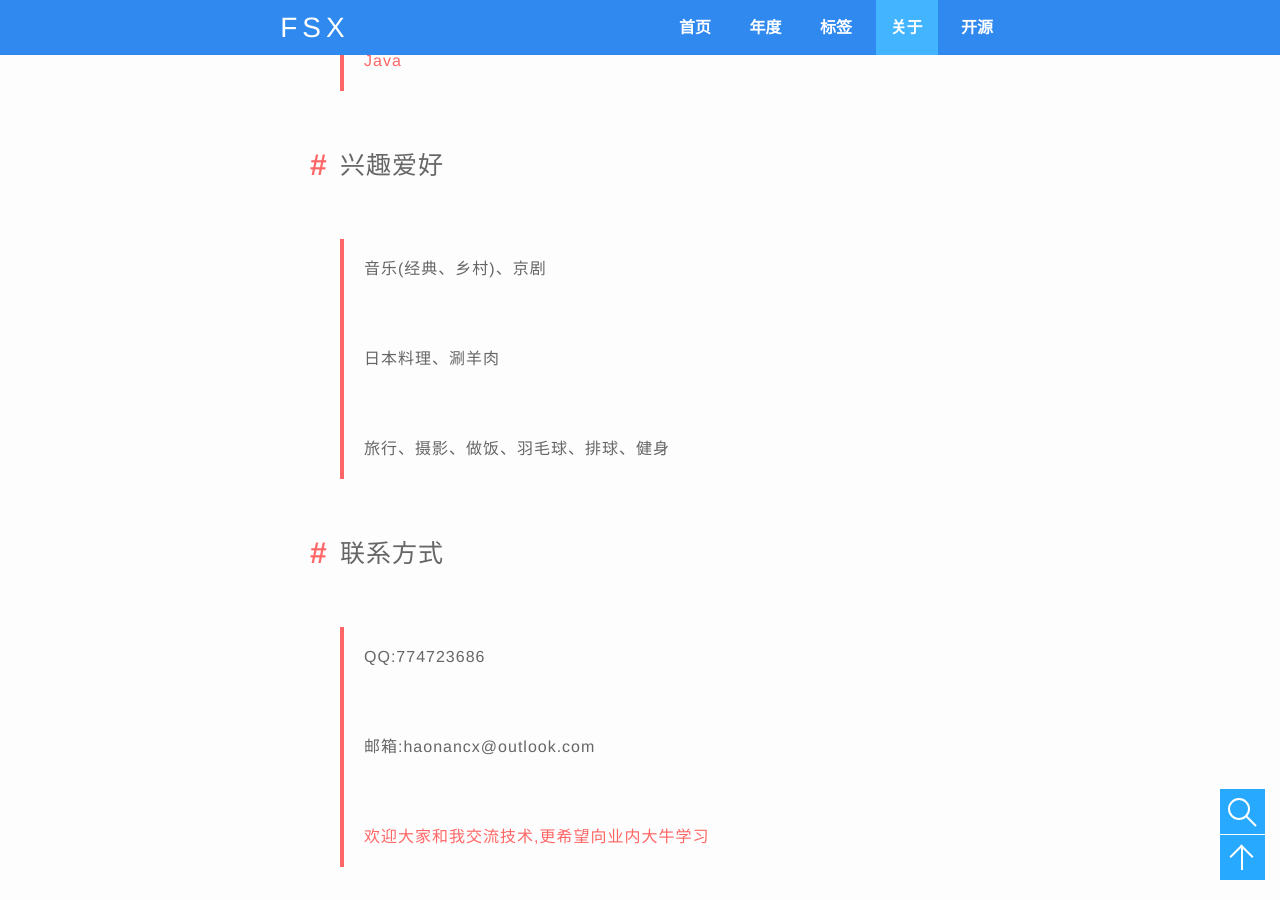
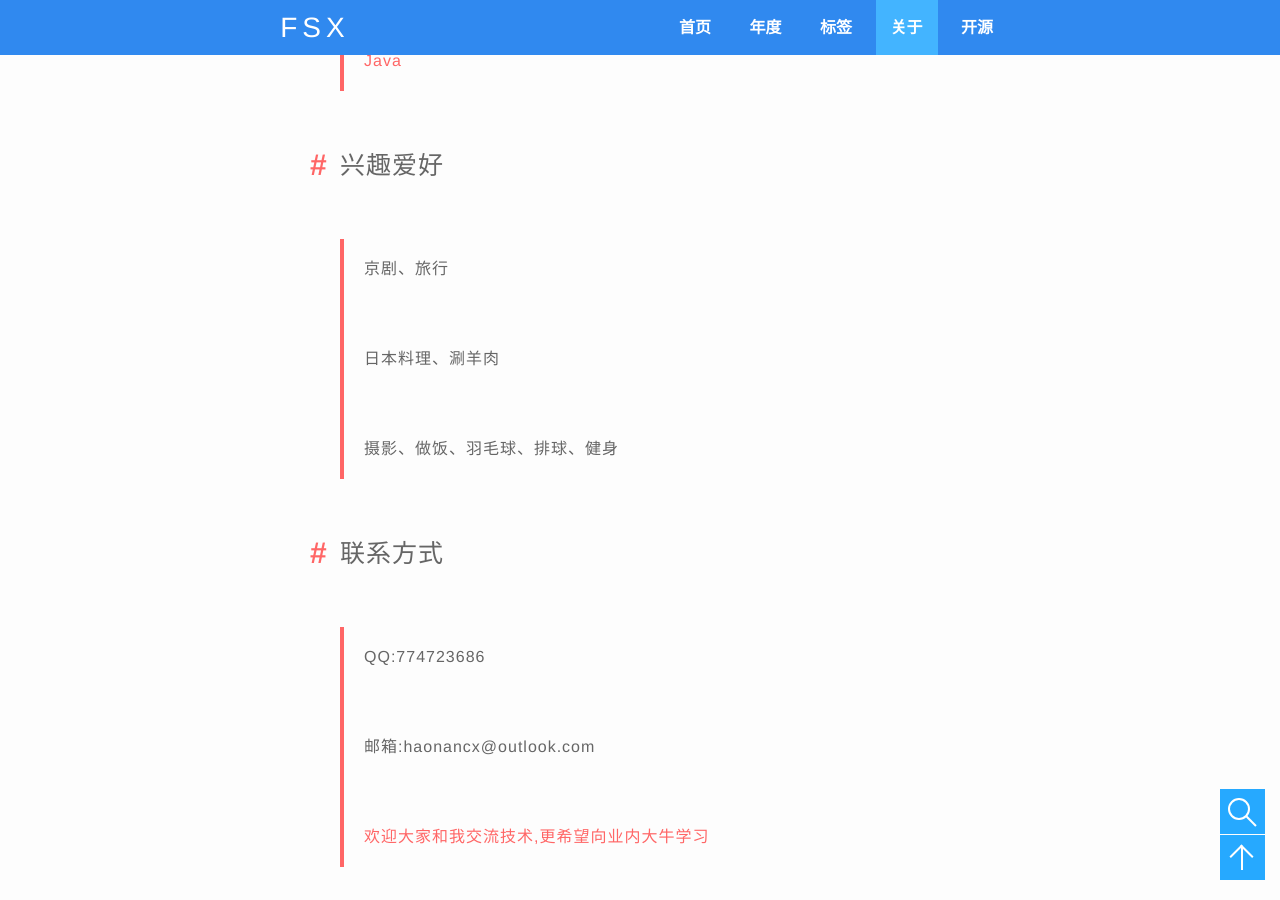
Before and after one commit to xtd420/Haonancx.github.io, a Jekyll site: the page built from about.html, in a window 1280 px wide and 900 px high, scrolled down 1125 px. Built offline with Jekyll 4.4.1, drawn with Linux system fonts in a browser that asks for light colours; nearby versions of some CDN libraries; Markdown is read by kramdown in place of the engine named in the settings; comment, search, counter and statistics services are not loaded.

Commit message:
个人信息调整

```diff
--- a/about.html
+++ b/about.html
@@ -98,9 +98,9 @@ margin: 0 0 0 -18px;
 <div class="Hobby">
 <h2>兴趣爱好</h2>
 <blockquote>
-<p>音乐(经典、乡村)、京剧</p>
+<p>京剧、旅行</p>
 <p>日本料理、涮羊肉</p>
-<p>旅行、摄影、做饭、羽毛球、排球、健身</p>
+<p>摄影、做饭、羽毛球、排球、健身</p>
 </blockquote>
 </div>
 <div class="aboutContact">
```
